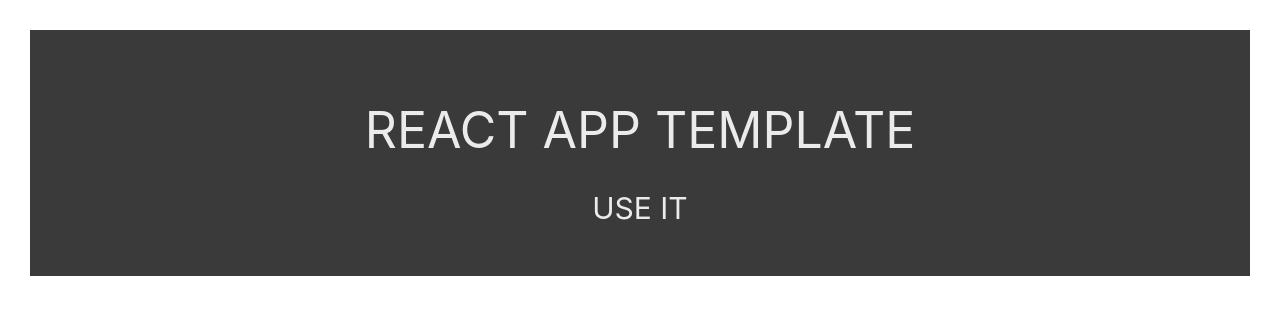
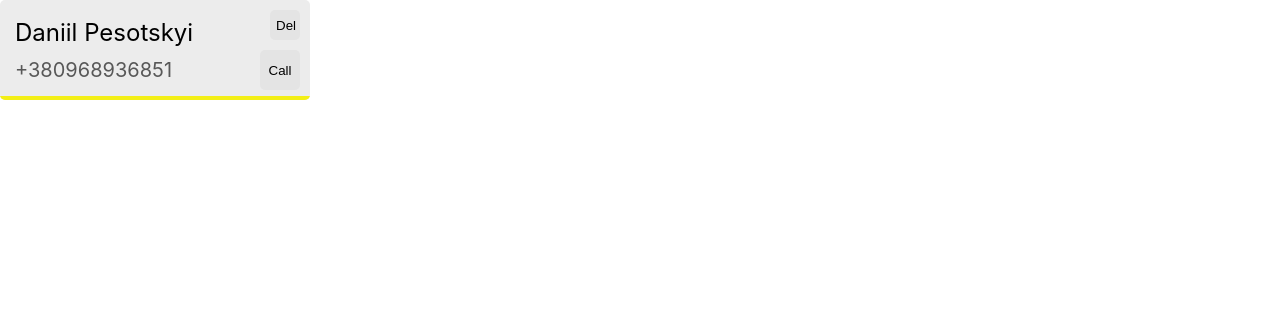
Before and after one commit to DaniilPesotskyi/contacts-app, a React (Create React App) app: page / in a window 1280 px wide. Shown: the top 314 px of the page. Built offline with nearby package versions, Linux system fonts and the light colour scheme.

Commit message:
init project &  contactItem markup

```diff
--- a/package.json
+++ b/package.json
@@ -1,7 +1,7 @@
 {
   "name": "react-app-template",
   "version": "0.1.0",
-  "homepage": "https://DaniilPesotskyi.github.io/react-app-template",
+  "homepage": "https://DaniilPesotskyi.github.io/contacts-app",
   "private": true,
   "dependencies": {
     "@testing-library/jest-dom": "^5.16.5",
--- a/src/components/App/App.jsx
+++ b/src/components/App/App.jsx
@@ -1,12 +1,16 @@
-import css from './App.module.css';
+import ContactsItem from '../ContactsItem/ContactsItem';
+
+const testContact = {
+  id: 1,
+  name: 'Daniil Pesotskyi',
+  number: '+380968936851',
+  type: 'stared',
+}
 
 function App() {
   return (
     <>
-      <header className={css.block}>
-        <p className={css.textMain}>REACT APP TEMPLATE</p>
-        <p className={css.textSecondary}>USE IT</p>
-      </header>
+      <ContactsItem contact={testContact}/>
     </>
   );
 }
--- a/src/components/App/App.module.css
+++ /dev/null
@@ -1,19 +0,0 @@
-.block {
-    margin: 30px;
-    padding: 20px;
-    background-color: #3a3a3a;
-}
-
-.textMain {
-    margin-bottom: 30px;
-
-    font-size: 50px;
-    text-align: center;
-    color: #ebebeb;
-}
-
-.textSecondary {
-    font-size: 30px;
-    text-align: center;
-    color: #ebebeb;
-}
--- /dev/null
+++ b/src/components/ContactsItem/ContactsItem.jsx
@@ -0,0 +1,23 @@
+import css from './ContactsItem.module.css';
+
+const ContactsItem = ({ contact }) => {
+  const { id, name, number, type } = contact;
+
+  return (
+    <div className={css.contactItem}>
+      <div className={css.contactContentWrap}>
+        <div className={css.contactInfoWrap}>
+          <p className={css.contactName}>{name}</p>
+          <p className={css.contactPhone}>{number}</p>
+        </div>
+        <div className={css.contactActionsWrap}>
+          <button className={css.contactDeleteBtn}>Del</button>
+          <button className={css.contactCallBtn}>Call</button>
+        </div>
+      </div>
+      <div className={css.contactType}></div>
+    </div>
+  );
+};
+
+export default ContactsItem;
--- /dev/null
+++ b/src/components/ContactsItem/ContactsItem.module.css
@@ -0,0 +1,88 @@
+.contactItem {
+    position: relative;
+
+    width: 310px;
+    height: 100px;
+
+    padding: 10px;
+
+    border-radius: 5px;
+    background-color: #ECECEC;
+
+    overflow: hidden;
+}
+
+.contactContentWrap {
+    display: flex;
+    align-items: center;
+    justify-content: space-between;
+}
+
+.contactInfoWrap {
+    display: flex;
+    flex-direction: column;
+    justify-content: space-between;
+
+    height: 70px;
+
+    margin-left: 5px;
+}
+
+.contactName {
+    max-width: 240;
+    max-height: 35;
+
+    font-size: 24px;
+    line-height: 1.5;
+    color: #000000;
+
+    overflow: hidden;
+}
+
+.contactPhone {
+    font-size: 20px;
+    line-height: 1.5;
+    color: #585858;
+}
+
+.contactActionsWrap {
+    display: flex;
+    flex-direction: column;
+    gap: 10px;
+}
+
+.contactDeleteBtn {
+    width: 30px;
+    height: 30px;
+
+    margin-left: auto;
+
+    border: 0;
+    border-radius: 5px;
+    background-color: rgb(228, 228, 228);
+
+    cursor: pointer;
+}
+
+.contactCallBtn {
+    width: 40px;
+    height: 40px;
+
+    border: 0;
+    border-radius: 5px;
+    background-color: rgb(228, 228, 228);
+
+    cursor: pointer;
+}
+
+.contactType {
+    position: absolute;
+
+    bottom: 0;
+    left: 0;
+
+    width: 100%;
+    height: 4px;
+
+    background-color: #f3ef16;
+}
--- a/src/index.css
+++ b/src/index.css
@@ -1,4 +1,36 @@
 @import-normalize;
+
+*,
+*::after,
+*::before {
+  box-sizing: border-box;
+}
+
+h1,
+h2,
+h3,
+h4,
+h5,
+h6,
+p {
+  margin: 0;
+}
+
+ul,
+ol {
+  list-style: none;
+  margin: 0;
+  padding: 0;
+}
+
+a {
+  font-style: normal;
+  text-decoration: none;
+}
+
+img {
+    display: block;
+}
 
 body {
   margin: 0;
```
